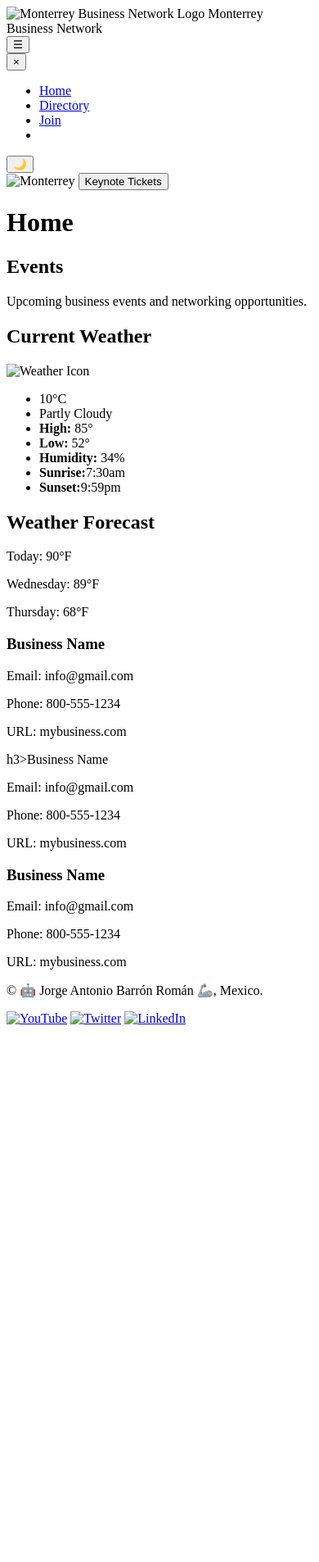
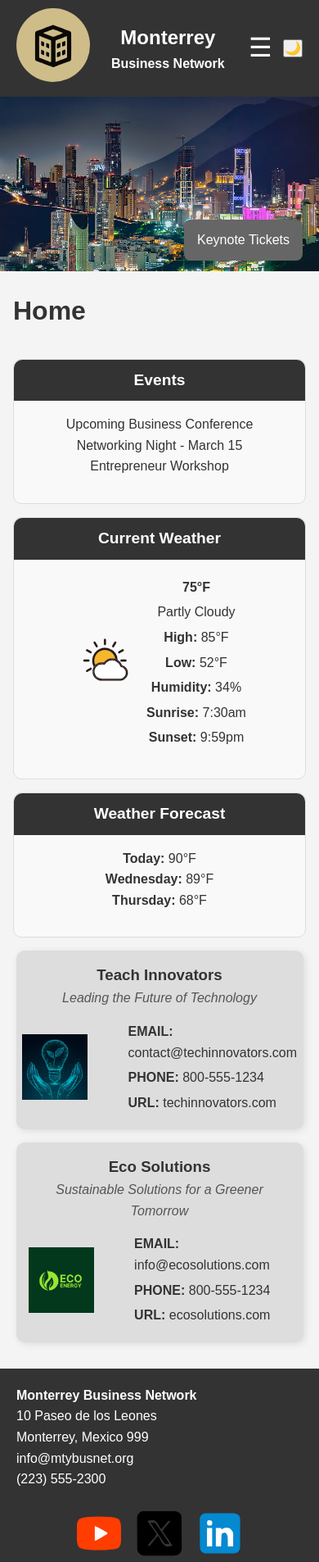
Before and after one commit to TonyBRoman/wdd231, a plain HTML site: page chamber/directory.html in a window 390 px wide. Shown: the top 1906 px of the page at 82% size. Before the commit the page ends 1260 px from the top, so only its background shows below. Drawn offline with nearby package versions, Linux system fonts and the light colour scheme.

Commit message:
mobile version finished

```diff
--- a/chamber/directory.html
+++ b/chamber/directory.html
@@ -13,24 +13,32 @@
      <meta property="og:title" content="Monterrey Bussines Network">
      <meta property="og:type" content="website">
      <meta property="og:image" content="https://c4.wallpaperflare.com/wallpaper/515/227/669/ciudad-mexico-monterrey-noche-wallpaper-preview.jpg" />
-     <meta property="og:url" content="#">
-     <link rel="stylesheet" href="styles/styles.css">
+     <meta property="og:url" content="https://tonybroman.github.io/wdd231/chamber/directory.html">
+     <link rel="stylesheet" href="https://cdnjs.cloudflare.com/ajax/libs/normalize/8.0.1/normalize.min.css">
+     <link rel="stylesheet" href="styles/small.css">
+     <link rel="stylesheet" href="styles/large.css">
+     <script src="scripts/scripts.js" defer></script>
 </head>
 
 <body>
     <header>
         <div class="logo">
-            <img src="images/#" alt="Monterrey Business Network Logo">
-            <span>Monterrey Business Network</span>
+            <a href="directory.html">
+                <img src="images/logo.svg" alt="Monterrey Business Network Logo">
+            </a>
+            <div class="text">
+                <span class="city">Monterrey</span>
+                <span class="network">Business Network</span>
+            </div>
+
         </div>
-        <button id="menu-toggle" class="menu-toggle" aria-label="Toggle menu">&#9776;</button>
-        <nav id="nav-menu">
-            <button id="close-menu" class="close-menu" aria-label="Close menu">&times;</button>
-            <ul>
-                <li><a href="directory.html">Home</a></li>
+        <nav id="animation">
+            <button id="menu-icon"></button>
+            <ul class="menu-links">
+                <li class="active"><a href="directory.html">Home</a></li>
                 <li><a href="#">Directory</a></li>
                 <li><a href="join.html">Join</a></li>
-                <li><a href="discover.html"></a></li>
+                <li><a href="discover.html">Discover</a></li>
             </ul>
         </nav>
         <button class="dark-mode-toggle">🌙</button>
@@ -38,7 +46,7 @@
 
     <main>
         <section class="hero">
-            <img src="images/#" alt="Monterrey">
+            <img src="images/monterrey.jpg" alt="Monterrey">
             <button class="cta-button">Keynote Tickets</button>
         </section>
 
@@ -46,61 +54,89 @@
         <section class="info">
             <div class="events">
                 <h2>Events</h2>
-                <p>Upcoming business events and networking opportunities.</p>
+                <div class="events-content">
+                    <p>Upcoming Business Conference</p>
+                    <p>Networking Night - March 15</p>
+                    <p>Entrepreneur Workshop</p>
+                </div>
             </div>
             <div class="weather">
                 <h2>Current Weather</h2>
-            <div class="weather-icon">
-                <img src="images/weather.svg" alt="Weather Icon">
-            </div>
-            <ul>
-                <li>10°C</li>
-                <li>Partly Cloudy</li>
-                <li><strong>High:</strong> 85°</li>
-                <li><strong>Low:</strong> 52°</li>
-                <li><strong>Humidity:</strong> 34%</li>
-                <li><strong>Sunrise:</strong>7:30am</li>
-                <li><strong>Sunset:</strong>9:59pm</li>
-            </ul>
+                <div class="weather-content">
+                    <div class="weather-icon">
+                        <img src="images/weather.svg" alt="Weather Icon">
+                    </div>
+                    <div class="weather-details">
+                        <p class="temperature"><strong>75°F</strong></p>
+                        <p>Partly Cloudy</p>
+                        <p><strong>High:</strong> 85°F</p>
+                        <p><strong>Low:</strong> 52°F</p>
+                        <p><strong>Humidity:</strong> 34%</p>
+                        <p><strong>Sunrise:</strong> 7:30am</p>
+                        <p><strong>Sunset:</strong> 9:59pm</p>
+                    </div>
+                </div>
             </div>
             <div class="forecast">
                 <h2>Weather Forecast</h2>
-                <p>Today: 90°F</p>
-                <p>Wednesday: 89°F</p>
-                <p>Thursday: 68°F</p>
+                <div class="forecast-content">
+                    <p><strong>Today:</strong> 90°F</p>
+                    <p><strong>Wednesday:</strong> 89°F</p>
+                    <p><strong>Thursday:</strong> 68°F</p>
+                </div>
             </div>
         </section>
 
         <section class="business-list">
             <div class="business-card">
-                <h3>Business Name</h3>
-                <p>Email: info@gmail.com</p>
-                <p>Phone: 800-555-1234</p>
-                <p>URL: mybusiness.com</p>
+                <h3>Teach Innovators</h3>
+                <p class="tagline">Leading the Future of Technology</p>
+                <div class="business-content">
+                    <div class="business-image">
+                        <img src="images/tech.webp" alt="Technology">
+                    </div>
+                    <div class="business-info">
+                        <p><strong>EMAIL:</strong> contact@techinnovators.com</p>
+                        <p><strong>PHONE:</strong> 800-555-1234</p>
+                        <p><strong>URL:</strong> techinnovators.com</p>
+                    </div>
+                </div>
             </div>
             <div class="business-card">
-                h3>Business Name</h3>
-                <p>Email: info@gmail.com</p>
-                <p>Phone: 800-555-1234</p>
-                <p>URL: mybusiness.com</p>
-            </div>
-            <div class="business-card">
-                <h3>Business Name</h3>
-                <p>Email: info@gmail.com</p>
-                <p>Phone: 800-555-1234</p>
-                <p>URL: mybusiness.com</p>
+                <h3>Eco Solutions</h3>
+                <p class="tagline">Sustainable Solutions for a Greener Tomorrow</p>
+                <div class="business-content">
+                    <div class="business-image">
+                        <img src="images/eco.webp" alt="Eco">
+                    </div>
+                    <div class="business-info">
+                        <p><strong>EMAIL:</strong> info@ecosolutions.com</p>
+                        <p><strong>PHONE:</strong> 800-555-1234</p>
+                        <p><strong>URL:</strong> ecosolutions.com</p>
+                    </div>
+                </div>
             </div>
         </section>
     </main>
 
     <footer>
-        <p>&copy; <span id="currentYear"></span> 🤖 Jorge Antonio Barrón Román 🦾, Mexico.</p>
-        <p id="lastModified"></p>
-        <div class="social-media">
-            <a href="#"><img src="images/youtube.png" alt="YouTube"></a>
-            <a href="#"><img src="images/twitter.png" alt="Twitter"></a>
-            <a href="#"><img src="images/linkedin.png" alt="LinkedIn"></a>
-
+        <div class="footer-content">
+            <div class="contact-info">
+                <p><strong>Monterrey Business Network</strong></p>
+                <p>10 Paseo de los Leones</p>
+                <p>Monterrey, Mexico 999</p>
+                <p>info@mtybusnet.org</p>
+                <p>(223) 555-2300</p>
+            </div>
+            <div class="social-media">
+                <img src="images/youtube.svg" alt="YouTube">
+                <img src="images/twitter.svg" alt="Twitter">
+                <img src="images/linkedin.svg" alt="LinkedIn">
+            </div>
+            <p class="footer-note">WDD231 Class Project</p>
+            <p>Jorge Antonio Barron Roman</p>
+            <p>&copy; <span id="currentYear"></span> Monterrey Business Network</p>
+            <p id="lastModified"></p>
         </div>
     </footer>
 </body>
--- /dev/null
+++ b/chamber/styles/small.css
@@ -0,0 +1,311 @@
+/* Global Styles */
+:root {
+    --primary-color: #333;
+    --secondary-color:#D89E00;
+    --background-color: white;
+    --text-color: black;
+    --text-color2:white;
+    --font-family: 'Poppins', sans-serif;
+    --font-family2: 'Roboto', sans-serif;
+}
+
+* {
+    box-sizing: border-box;
+    margin: 0;
+    padding: 0;
+}
+
+body {
+    font-family: Arial, sans-serif;
+    line-height: 1.6;
+    background-color: #f4f4f4;
+    color: #333;
+    margin: 0;
+    padding: 0;
+}
+
+/* Header */
+header {
+    display: flex;
+    justify-content: space-between;
+    align-items: center;
+    background: #333;
+    color: white;
+    padding: 10px 20px;
+}
+
+.logo {
+    display: flex;
+    align-items: center;
+}
+
+.logo img {
+    width: auto;
+    height: 90px;
+    border-radius: 50%;
+    margin-right: 10px;
+}
+
+header .logo {
+    display: flex;
+    align-items: center;
+}
+
+header .text {
+    display: flex;
+    flex-direction: column;
+    align-items: center;
+    padding: 1rem;
+}
+
+header .text span {
+    font-weight: bold;
+    text-align: left;
+}
+
+header span {
+    display: flex;
+    flex-direction: column;
+    font-weight: bold;
+    font-size: 1.2rem;
+    text-align: center;
+}
+
+header .city {
+    font-size: 1.5rem;
+}
+
+header .network {
+    font-size: 1rem;
+}
+
+nav ul {
+    list-style: none;
+    display: flex;
+    gap: 15px;
+}
+
+
+nav a {
+    text-decoration: none;
+    color: white;
+    padding: 10px;
+}
+
+nav a:hover {
+    background: #555;
+    border-radius: 5px;
+}
+
+/* Mobile Menu */
+#menu-icon {
+    display: block;
+    background: none;
+    border: none;
+    font-size: 24px;
+    color: white;
+    cursor: pointer;
+    width: 40px;
+    height: 40px;
+    position: relative;
+    z-index: 1000;
+}
+
+#menu-icon::before {
+    content: "\2630";
+    font-size: 32px;
+}
+
+#menu-icon.open::before {
+    content: "✖";
+}
+
+nav ul {
+    list-style: none;
+    padding: .3rem;
+    margin: 0;
+    display: none;
+    flex-direction: column;
+    position: absolute;
+    top: 7.1rem;
+    left: 0;
+    width: 100%;
+    background: #333;
+    text-align: center;
+    z-index: 999;
+    font-size: 1.2rem;
+}
+
+nav.open ul {
+    display: flex;
+
+}
+
+nav ul li {
+    padding: 10px;
+}
+
+.menu-links {
+    border-radius: 1rem;
+}
+
+/* Hero Section */
+.hero {
+    position: relative;
+    width: 100%;
+}
+
+.hero img {
+    width: 100%;
+    height: auto;
+}
+
+.cta-button {
+    position: absolute;
+    bottom: 20px;
+    right: 20px;
+    background: #666;
+    color: white;
+    padding: 1rem;
+    border: none;
+    cursor: pointer;
+    border-radius: 8px;
+}
+
+h1 {
+    margin: 1rem    ;
+}
+
+/* Info Section */
+.info {
+    display: flex;
+    flex-direction: column;
+    align-items: center;
+    gap: 1rem;
+    padding: 1rem;
+    max-width: 400px;
+    margin: auto;
+}
+
+.weather h2, .forecast h2, .events h2 {
+    background-color: #333;
+    color: white;
+    padding: 10px;
+    width: 100%;
+    text-align: center;
+    font-size: 1.2rem;
+    border-top-left-radius: 10px;
+    border-top-right-radius: 10px;
+}
+
+.weather, .forecast, .events {
+    border: 1px solid #ddd;
+    border-radius: 10px;
+    background-color: #f9f9f9;
+    width: 100%;
+    text-align: center;
+    padding: 0 0 1rem 0;
+}
+
+.events-content {
+    padding: 1rem 0 1rem 0;
+}
+
+.weather-content {
+    display: flex;
+    align-items: center;
+    justify-content: center;
+    padding: 1rem;
+}
+
+.weather-icon img {
+    width: 80px;
+    height: auto;
+    margin-right: 10px;
+}
+
+.weather-details p {
+    margin: 5px 0;
+    font-size: 1rem;
+}
+
+.temperature {
+    font-size: 1.5rem;
+    font-weight: bold;
+}
+
+.forecast-content {
+    padding: 1rem;
+    font-size: 1rem;
+}
+/* Business Section */
+.business-list {
+    display: flex;
+    flex-direction: column;
+    align-items: center;
+    gap: 1rem;
+}
+
+.business-card {
+    background: #ddd;
+    padding: 15px;
+    width: 90%;
+    max-width: 400px;
+    border-radius: 10px;
+    box-shadow: 2px 2px 10px rgba(0, 0, 0, 0.1);
+}
+
+section .business-card h3, .tagline {
+    text-align: center;
+}
+
+.business-content {
+    display: flex;
+    align-items: center;
+    justify-content: center;
+    gap: 3.1rem;
+}
+
+.business-image img {
+    width: 80px;
+    height: 80px;
+    background: #bbb;
+    display: block;
+
+}
+
+.business-info p {
+    margin: 5px 0;
+    font-size: 1rem;
+}
+
+.tagline {
+    font-style: italic;
+    color: #555;
+    margin-bottom: 10px;
+}
+
+footer {
+    background: #333;
+    color: white;
+    text-align: left;
+    padding: 20px;
+    margin-top: 2rem;
+}
+
+.footer-content {
+    max-width: 400px;
+    margin: auto;
+}
+
+.social-media {
+    display: flex;
+    justify-content: center;
+    align-items: center;
+    padding: 1rem;
+}
+
+.social-media img {
+    width: 4rem;
+    margin: 5px;
+}
```
Also changed, not shown: chamber/scripts/scripts.js (added, +20 -0 lines), chamber/styles/large.css (added, +17 -0 lines), chamber/images/eco.webp (added), chamber/images/linkedin.svg (added), chamber/images/logo.svg (added), chamber/images/monterrey.jpg (added), chamber/images/monterrey.webp (added), chamber/images/tech.webp (added), chamber/images/twitter.svg (added), chamber/images/weather.svg (added), chamber/images/youtube.svg (added), chamber/styles/styles.css (deleted).
